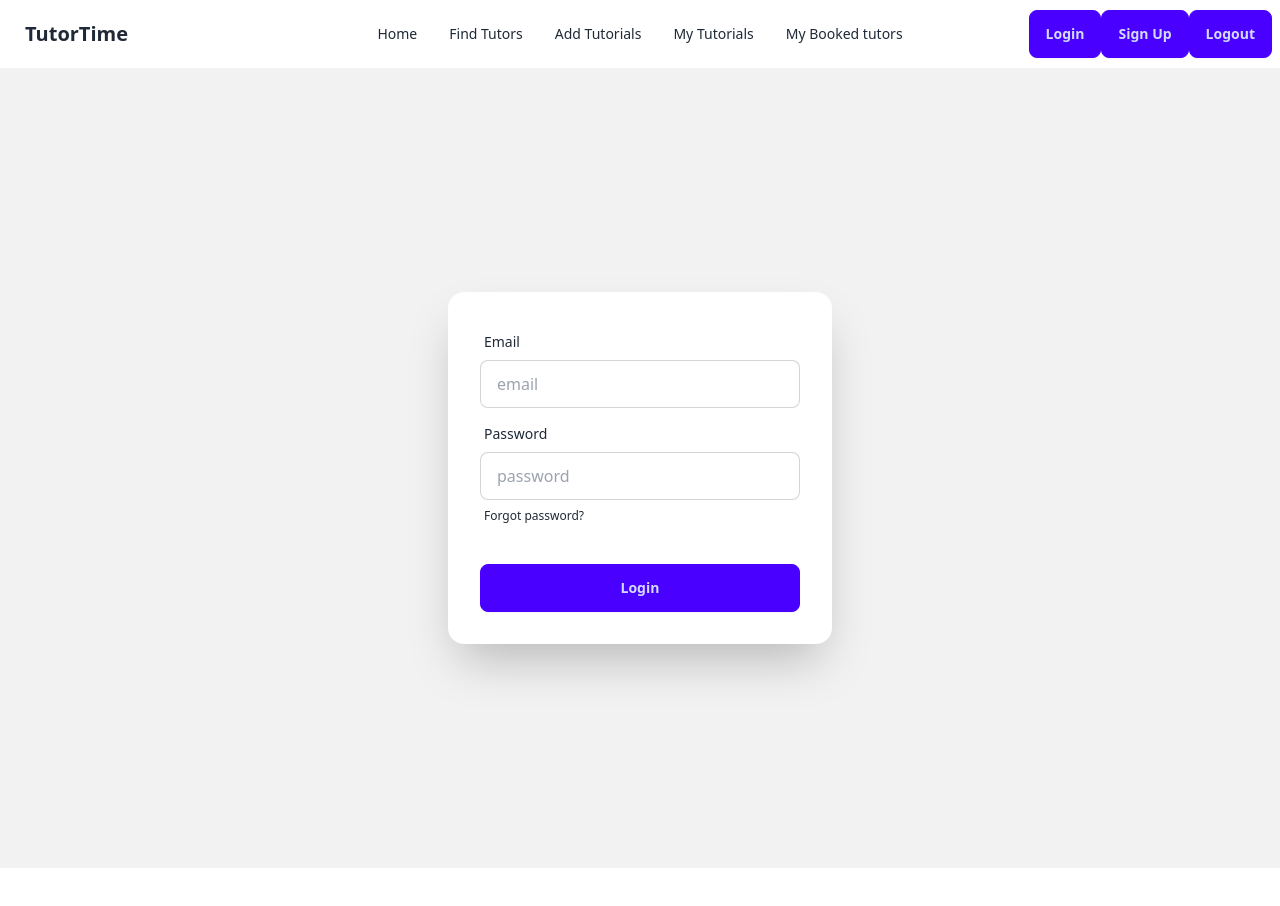
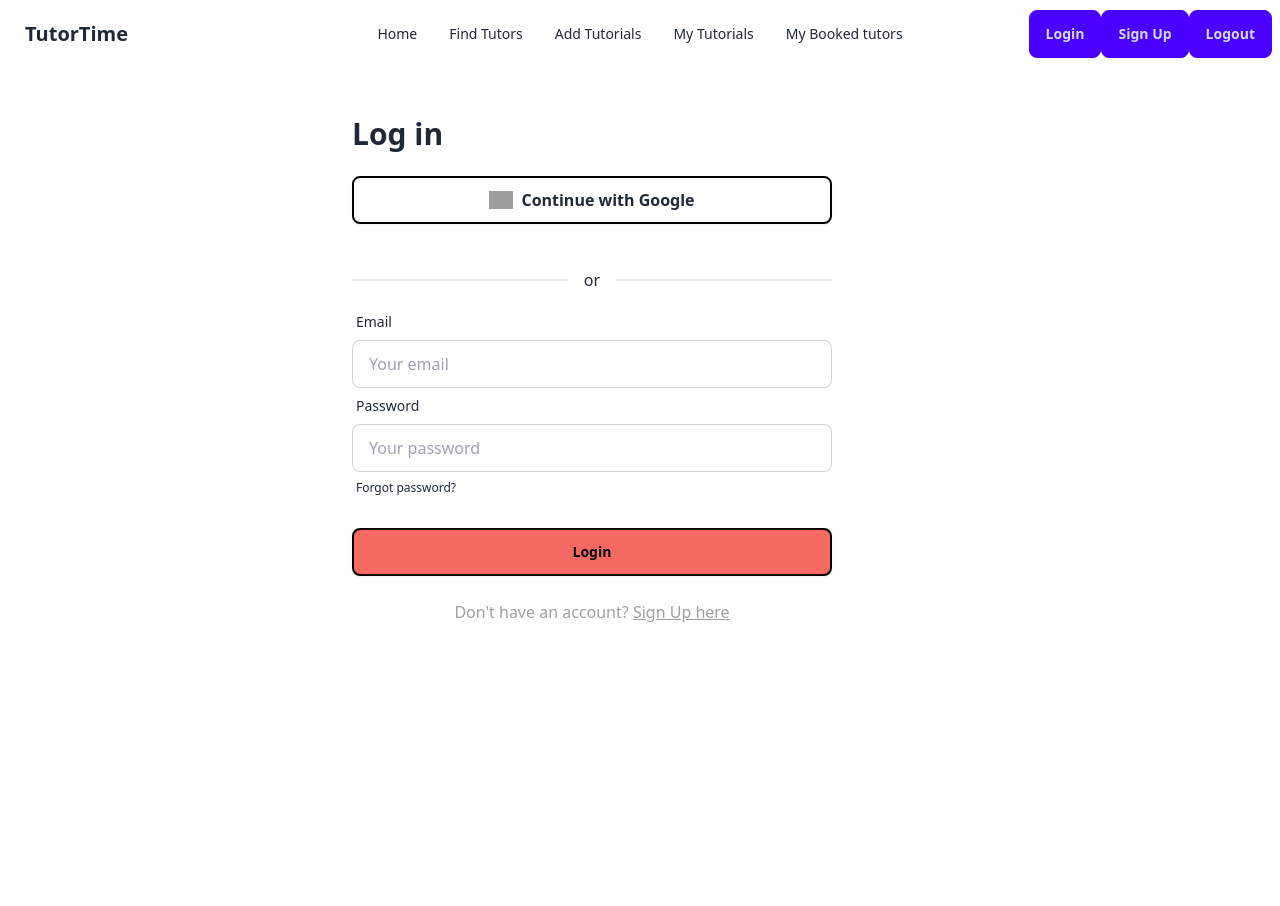
Before and after one commit to ishtiak-billah-emon/Tutor-Time-Client, a React (Vite) app: page /login in a window 1280 px wide. Shown: the top 906 px of the page. Before the commit the page ends 868 px from the top, so only its background shows below. Built offline with nearby package versions, Linux system fonts and the light colour scheme; no server answers; grey boxes are pictures that could not be loaded.

Commit message:
feat(Google Login): Implement Google Login

```diff
--- a/src/componenets/Login.jsx
+++ b/src/componenets/Login.jsx
@@ -1,9 +1,11 @@
 import React, { useContext } from "react";
 import { AuthContext } from "../provider/AuthProvider";
 import Swal from "sweetalert2";
-import { useLocation, useNavigate } from "react-router-dom";
+import { Link, useLocation, useNavigate } from "react-router-dom";
+import googleLogo from "../assets/Images/google.png";
+
 const Login = () => {
-  const { signInUser, setUser } = useContext(AuthContext);
+  const { signInUser, setUser, loginWithGoogle } = useContext(AuthContext);
   const location = useLocation();
   const navigate = useNavigate();
 
@@ -43,17 +45,47 @@ const Login = () => {
         Swal.fire("Login failed. Please try again.");
       });
   };
+
+  const handleGoogleLogin = async () => {
+    try {
+      await loginWithGoogle();
+      Swal.fire("Successfully Logged in!");
+      navigate(location?.state ? location.state : "/");
+    } catch (error) {
+      console.error("Google login failed: ", error);
+      setError({
+        ...error,
+        googleLogin: error.message,
+      });
+      Swal.fire("Google login failed. Please try again.");
+    }
+  };
+
   return (
-    <div className="hero bg-base-200 min-h-screen">
-      <div className="card bg-base-100 w-full max-w-sm shrink-0 shadow-2xl">
-        <form className="card-body" onSubmit={handleLogin}>
+    <div className=" flex justify-center mt-12 bg-white min-h-screen">
+      <div className="card bg-base-100 w-full max-w-sm  md:max-w-xl shrink-0 ">
+        <div className="mb-2 md:mb-8">
+          <h1 className="font-bold text-3xl mb-3 md:mb-6">Log in</h1>
+
+          <div>
+            <button
+              onClick={handleGoogleLogin}
+              className="btn border-2 border-black bg-white hover:bg-slate-50 flex items-center justify-center w-10/12"
+            >
+              <img className="w-6" src={googleLogo} alt="" />
+              <p className="font-semibold text-base">Continue with Google</p>
+            </button>
+          </div>
+        </div>
+        <div className="divider w-10/12">or</div>
+        <form className="w-10/12" onSubmit={handleLogin}>
           <div className="form-control">
             <label className="label">
               <span className="label-text">Email</span>
             </label>
             <input
               type="email"
-              placeholder="email"
+              placeholder="Your email"
               name="email"
               className="input input-bordered"
               required
@@ -65,7 +97,7 @@ const Login = () => {
             </label>
             <input
               type="password"
-              placeholder="password"
+              placeholder="Your password"
               name="password"
               className="input input-bordered"
               required
@@ -77,7 +109,16 @@ const Login = () => {
             </label>
           </div>
           <div className="form-control mt-6">
-            <button className="btn btn-primary">Login</button>
+            <button className="btn border-2 border-black bg-[#f66962] text-black font-bold">
+              Login
+            </button>
+            <p className="text-center mt-2 md:mt-6 text-[#9F9F9F]">
+              Don't have an account?
+              <Link to={"/signup"}>
+                {" "}
+                <span className="underline">Sign Up here </span>
+              </Link>{" "}
+            </p>
           </div>
         </form>
       </div>
```
